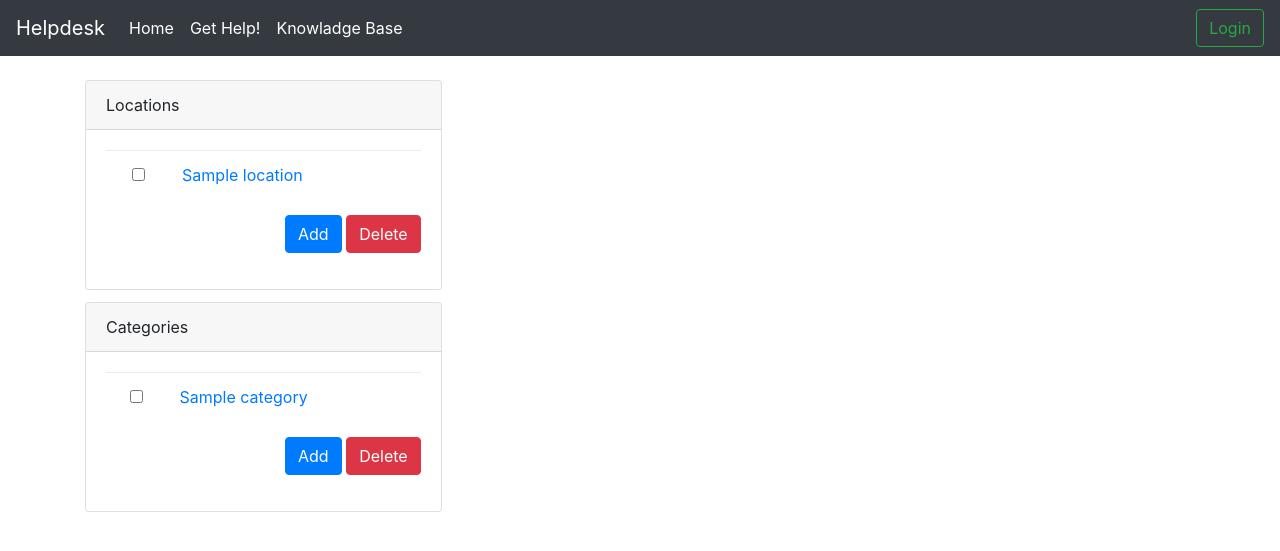
After one commit to winstc/helpdesk, a Django app: page /ticket/settings/ in a window 1280 px wide. The commit adds this page. Shown: the top 551 px of the page. Run offline with Django 3.2, Linux system fonts and the light colour scheme; tables that the repository leaves empty hold one stand-in row (values such as "Sample post"); some libraries are stand-ins or nearby versions.

Commit message:
add new settings view and associated views

```diff
--- a/helpdesk/tickets/models.py
+++ b/helpdesk/tickets/models.py
@@ -114,8 +114,8 @@ class Ticket(models.Model):
         MaxValueValidator(1)
     ])
     submissionDate = models.DateTimeField('date submitted', default=django.utils.timezone.now)
-    location = models.ForeignKey(Location, on_delete=models.CASCADE)
-    category = models.ForeignKey(Category, on_delete=models.CASCADE)
+    location = models.ForeignKey(Location, null=True, on_delete=models.SET_NULL)
+    category = models.ForeignKey(Category, null=True, on_delete=models.SET_NULL)
     ipAddress = models.GenericIPAddressField(null=True, blank=True)
 
     def __str__(self):
--- a/helpdesk/tickets/templates/tickets/open.html
+++ b/helpdesk/tickets/templates/tickets/open.html
@@ -16,7 +16,7 @@
             <tr>
                 <th>File Upload:</th>
                 <td>
-                    <button type="button" class="btn btn-primary" data-toggle="modal" data-target="#fileModal">
+                    <button type="button" class="btn btn-info" data-toggle="modal" data-target="#fileModal">
                         Attach File
                     </button>
 
@@ -24,7 +24,7 @@
             </tr>
 
         </table>
-        <input type="submit" value="Submit"/>
+        <input class="btn btn-primary" type="submit" value="Submit"/>
 
 
         {% include 'tickets/file_modal.html' %}
--- /dev/null
+++ b/helpdesk/tickets/templates/tickets/settings.html
@@ -0,0 +1,119 @@
+{% extends "userportal/header.html" %}
+
+{% load staticfiles %}
+<link rel="stylesheet" href="{% static 'tickets/css/grid.css' %}" type="text/css"/>
+
+{% block content %}
+
+    {% csrf_token %}
+
+    <div class="card-columns">
+        <div class="card">
+            <div class="card-header">Locations</div>
+            <div class="card-body">
+                <div class="container">
+                    <div class="row">
+                        <table class="table table-hover">
+                            <tbody>
+                            {% for location in locations %}
+                                <tr>
+                                    <td class="text-center">
+                                        <input type="checkbox" class="checkbox locationCheckbox"
+                                               data-lid="{{ location.id }}">
+                                    </td>
+                                    <td><a href="{% url 'location' location.pk %}">{{ location.name }}</a></td>
+                                </tr>
+                            {% endfor %}
+                            </tbody>
+                        </table>
+                    </div>
+                    <div class="row justify-content-end">
+                        <div class="form-group">
+                            <a href="{% url 'add_location' %}" class="btn btn-primary">Add</a>
+                            <button class="btn btn-danger" id="locationDelete">Delete</button>
+                        </div>
+                    </div>
+                </div>
+            </div>
+        </div>
+
+        <div class="card">
+            <div class="card-header">Categories</div>
+            <div class="card-body">
+                <div class="container">
+                    <div class="row">
+                        <table class="table table-hover">
+                            <tbody>
+                            {% for category in categories %}
+                                <tr>
+                                    <td class="text-center">
+                                        <input type="checkbox" class="checkbox categoryCheckbox"
+                                               data-cid="{{ category.id }}">
+                                    </td>
+                                    <td><a href="{% url 'category' category.pk %}">{{ category.name }}</a></td>
+                                </tr>
+                            {% endfor %}
+                            </tbody>
+                        </table>
+                    </div>
+                    <div class="row justify-content-end">
+                        <div class="form-group">
+                            <a href="{% url 'add_category' %}" class="btn btn-primary">Add</a>
+                            <button class="btn btn-danger" id="categoryDelete">Delete</button>
+                        </div>
+                    </div>
+                </div>
+            </div>
+        </div>
+    </div>
+
+    <script type="text/javascript">
+        $(document).ready(function () {
+            $("#categoryDelete").click(function () {
+                let cids = [];
+                $(".categoryCheckbox:checkbox:checked").each(function () {
+                    cids.push($(this).data('cid'))
+                });
+                if (confirm("Are you sure you want to delete the selected items?")) {
+                    let i;
+                    for (i in cids) {
+                        let url = `/ticket/settings/category/${cids[i]}/`;
+                        $.post(url,
+                            {
+                                csrfmiddlewaretoken: document.getElementsByName('csrfmiddlewaretoken')[0].value,
+                                category_id: i,
+                                action: "delete"
+                            },
+                            function () {
+                                window.location.reload(false)
+                            }
+                        );
+                    }
+                }
+            });
+            $("#locationDelete").click(function () {
+                let lids = [];
+                $(".locationCheckbox:checkbox:checked").each(function () {
+                    lids.push($(this).data('lid'))
+                });
+                if (confirm("Are you sure you want to delete the selected items?")) {
+                    let i;
+                    for (i in lids) {
+                        let url = `/ticket/settings/location/${lids[i]}/`;
+                        $.post(url,
+                            {
+                                csrfmiddlewaretoken: document.getElementsByName('csrfmiddlewaretoken')[0].value,
+                                category_id: i,
+                                action: "delete"
+                            },
+                            function () {
+                                window.location.reload(false)
+                            }
+                        );
+                    }
+                }
+            });
+        });
+    </script>
+
+{% endblock %}
--- a/helpdesk/tickets/urls.py
+++ b/helpdesk/tickets/urls.py
@@ -15,12 +15,15 @@ Including another URLconf
 """
 from django.conf.urls import url
 
-
 from . import views
 
 urlpatterns = [
-    url(r'^$', views.index, name='index'),
+    url(r'^$', views.index, name='tickets_index'),
     url(r'^(?P<ticket_id>[0-9]+)/$', views.details, name='detail'),
-    url(r'^(?P<ticket_id>[0-9]+)/status/$', views.status, name='status'),
-    url(r'^open/$', views.open_new, name='open_new')
+    url(r'^open/$', views.open_new, name='open_new'),
+    url(r'^settings/$', views.settings, name='settings'),
+    url(r'^settings/location/(?P<pk>[0-9]+)/$', views.LocationDetailView.as_view(), name='location'),
+    url(r'^settings/location/add/$', views.add_location, name='add_location'),
+    url(r'^settings/category/(?P<pk>[0-9]+)/$', views.CategoryDetailView.as_view(), name='category'),
+    url(r'^settings/category/add/$', views.add_category, name='add_category'),
 ]
--- a/helpdesk/tickets/views.py
+++ b/helpdesk/tickets/views.py
@@ -9,10 +9,11 @@ from django.contrib.auth.decorators import permission_required, login_required
 from django.shortcuts import get_object_or_404
 from django.core.mail import EmailMultiAlternatives
 from django.utils.html import strip_tags
+from django.views.generic import DetailView
 from helpdesk.settings import EMAIL_HOST_USER
 
 from .models import Ticket, Location, Category, File
-from .forms import OpenForm, FileUploadForm
+from .forms import OpenForm, FileUploadForm, AddLocationForm, AddCategoryForm
 
 __author__ = "Winston Cadwell"
 __copyright__ = "Copyright 2017, Winston Cadwell"
@@ -216,3 +217,117 @@ def open_new(request):
     return HttpResponse(
         template.render({"locations": locations, "categories": categories, 'form': form, 'file_form': file_form},
                         request))
+
+
+def settings(request):
+    """Provide a view for changing tickets app settings.
+
+    Allows the user to change settings associated with the tickets
+    app.
+
+        GET:
+            This method does not process any GET requests.
+
+        POST:
+            This method handles POST requests for two forms: OpenForm and FileUploadForm
+    """
+
+    template = loader.get_template('tickets/settings.html')
+    locations = Location.objects.all()
+    categories = Category.objects.all()
+
+    return HttpResponse(template.render({"locations": locations, "categories": categories}, request))
+
+
+class LocationDetailView(DetailView):
+    """Provide a detailed view for Locations
+
+        GET:
+            This method does not process any GET requests.
+
+        POST:
+            This method accepts POST request for deleting Location objects
+    """
+
+    model = Location
+
+    def post(self, request, *args, **kwargs):
+        action = request.POST.get('action')
+        if action == "delete":
+            Location.objects.filter(pk=self.kwargs.get('pk')).delete()
+            return HttpResponse('')
+
+
+def add_location(request):
+    """Provide a view for adding a location.
+
+        GET:
+            This method does not process any GET requests.
+
+        POST:
+            This method accepts POST request for the AddLocationForm
+    """
+
+    previous_page = request.META.get('HTTP_REFERER', '/')
+
+    if request.method == "POST":
+        form = AddLocationForm(request.POST)
+
+        if form.is_valid():
+            form.save()
+
+        return HttpResponseRedirect('/ticket/settings/')
+
+    else:
+        form = AddLocationForm()
+
+    template = loader.get_template('tickets/add_location.html')
+
+    return HttpResponse(template.render({"form": form, "previous_page": previous_page}, request))
+
+
+class CategoryDetailView(DetailView):
+    """Provide a detailed view for Categories
+
+        GET:
+            This method does not process any GET requests.
+
+        POST:
+            This method accepts POST request for deleting Category objects
+    """
+
+    model = Category
+
+    def post(self, request, *args, **kwargs):
+        action = request.POST.get('action')
+        if action == "delete":
+            Category.objects.filter(pk=self.kwargs.get('pk')).delete()
+            return HttpResponse('')
+
+
+def add_category(request):
+    """Provide a view for adding a location.
+
+        GET:
+            This method does not process any GET requests.
+
+        POST:
+            This method accepts POST request for the AddCategoryForm
+    """
+
+    previous_page = request.META.get('HTTP_REFERER', '/')
+
+    if request.method == "POST":
+        form = AddCategoryForm(request.POST)
+
+        if form.is_valid():
+            form.save()
+
+        return HttpResponseRedirect('/ticket/settings/')
+
+    else:
+        form = AddCategoryForm()
+
+    template = loader.get_template('tickets/add_category.html')
+
+    return HttpResponse(template.render({"form": form, "previous_page": previous_page}, request))
```
Also changed, not shown: helpdesk/tickets/forms.py (+15 -1 lines), helpdesk/tickets/templates/tickets/add_category.html (added, +19 -0 lines), helpdesk/tickets/templates/tickets/add_location.html (added, +19 -0 lines), helpdesk/tickets/templates/tickets/category_detail.html (added, +16 -0 lines), helpdesk/tickets/templates/tickets/details.html (+5 -7 lines), helpdesk/tickets/templates/tickets/location_detail.html (added, +24 -0 lines).
